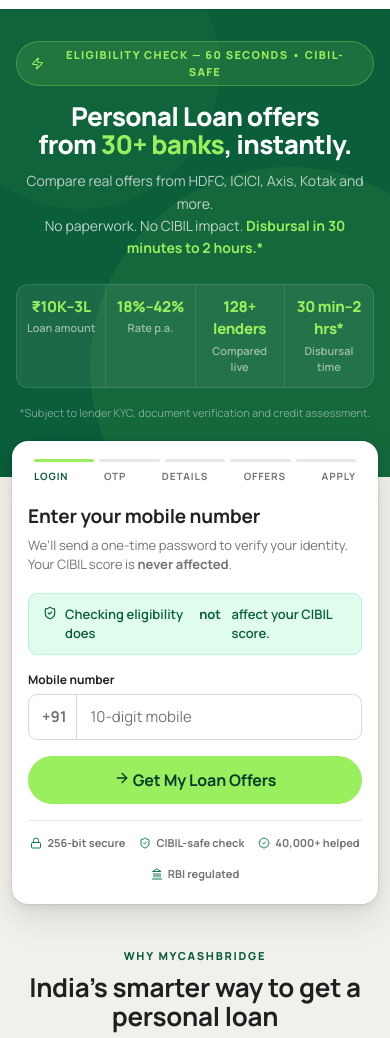
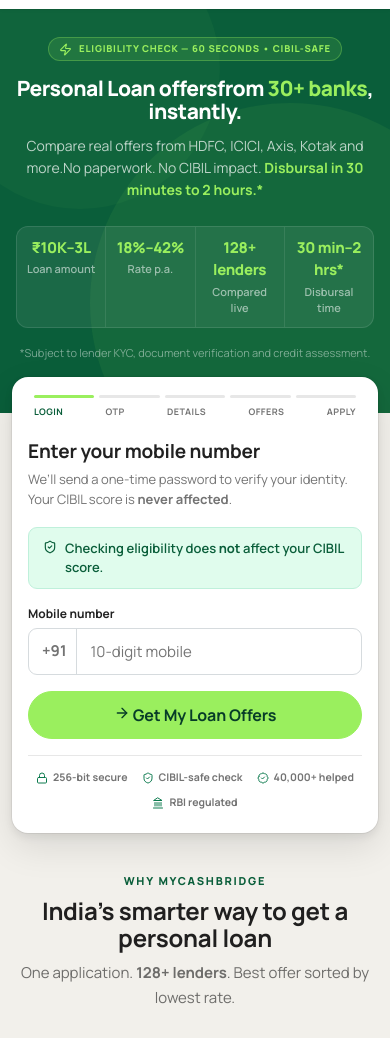
Before and after one commit to rgdevs2022/instant-loan, a website: page index.html in a window 390 px wide. Shown: the part 49-1087 px from the top of the page. Drawn offline with Linux system fonts and the light colour scheme.

Commit message:
git responsive

```diff
--- a/assets/instant-loan.css
+++ b/assets/instant-loan.css
@@ -52,7 +52,7 @@
 a { color: var(--green-accent); text-decoration: none; }
 a:hover { text-decoration: underline; }
 button { font-family: var(--font-sans); }
-h1, h2, h3, h4, h5 { margin: 0; letter-spacing: -0.01em; }
+h1, h2, h3, h4, h5 { margin: 0; letter-spacing: -0.01em; overflow-wrap: break-word; word-break: break-word; }
 p { margin: 0; }
 
 /* ── Layout ────────────────────────────────────────────────── */
@@ -60,6 +60,7 @@
 .section { padding-block: 52px; }
 .center  { text-align: center; }
 .muted   { color: var(--text-soft); }
+@media (max-width: 600px) { br.br-desktop { display: none; } }
 
 /* ── Typography ────────────────────────────────────────────── */
 .eyebrow {
@@ -373,6 +374,8 @@
 .il-hero-badge {
   display: inline-flex;
   align-items: center;
+  flex-wrap: wrap;
+  justify-content: center;
   gap: 7px;
   background: rgba(154,239,94,0.13);
   border: 1px solid rgba(154,239,94,0.30);
@@ -384,6 +387,7 @@
   text-transform: uppercase;
   letter-spacing: 0.12em;
   margin-bottom: 16px;
+  max-width: 100%;
 }
 .il-hero-badge i, .il-hero-badge svg { width: 13px; height: 13px; }
 .il-hero h1 {
@@ -863,19 +867,45 @@
   .two { grid-template-columns: 1fr; gap: 28px; }
   .why-grid { grid-template-columns: repeat(2, 1fr); }
 }
+/* Footer collapses early — 3 columns are unreadable on phones */
+@media (max-width: 640px) {
+  .il-sn-footer-grid { grid-template-columns: 1fr; gap: 20px; padding: 0 16px 24px; }
+  .il-sn-footer-bottom { padding: 14px 16px; }
+}
 @media (max-width: 600px) {
   .wrap { padding-inline: 16px; }
   .section { padding-block: 36px; }
   .band { padding-block: 36px; }
-  .h-sec { font-size: 26px; }
-  .il-hero { padding: 32px 0 56px; }
-  .il-hero h1 { font-size: 26px; }
+  .h-sec { font-size: 24px; }
+  .lead { font-size: 15px; }
+  .il-hero { padding: 28px 0 52px; }
+  .il-hero h1 { font-size: 24px; }
   .il-hero p  { font-size: 14px; }
-  .il-hero-stat { min-width: 80px; padding: 11px 8px; }
+  .il-hero-stat { min-width: 80px; padding: 10px 8px; }
   .il-hero-stat b { font-size: 15px; }
-  .il-card-wrap { padding: 0 12px 44px; }
+  .il-card-wrap { padding: 0 12px 40px; }
 }
 @media (max-width: 500px) {
   .why-grid { grid-template-columns: 1fr; }
-  .il-sn-footer-grid { grid-template-columns: 1fr; gap: 22px; }
 }
+/* Small phones — tighten badge, step labels and trust row */
+@media (max-width: 420px) {
+  .il-hero h1 { font-size: 21px; }
+  .il-hero-badge { font-size: 9.5px; letter-spacing: 0.08em; padding: 4px 10px; }
+  .il-step-label { font-size: 9px; letter-spacing: 0.05em; }
+  .il-trust-row { gap: 10px 14px; }
+  .il-trust-item { font-size: 10.5px; }
+}
+@media (max-width: 380px) {
+  .il-otp-box { width: 42px; height: 50px; font-size: 20px; }
+  .il-otp-boxes { gap: 6px; }
+}
+/* Very small phones (≤340px) — prevent OTP overflow, stack action buttons */
+@media (max-width: 340px) {
+  .il-hero h1 { font-size: 18px; }
+  .il-sn-nav-actions .btn-outline { display: none; }
+  .il-otp-box { width: 36px; height: 44px; font-size: 16px; border-radius: 7px; }
+  .il-otp-boxes { gap: 4px; }
+  .il-actions-row { flex-direction: column; }
+  .il-actions-row .btn { width: 100%; }
+}
--- a/index.html
+++ b/index.html
@@ -90,8 +90,8 @@
         <i data-lucide="zap"></i>
         Eligibility Check &mdash; 60 Seconds &bull; CIBIL-Safe
       </div>
-      <h1>Personal Loan offers<br>from <span>30+ banks</span>, instantly.</h1>
-      <p>Compare real offers from HDFC, ICICI, Axis, Kotak and more.<br>No paperwork. No CIBIL impact. <strong style="color:var(--brand-lime)">Disbursal in 30 minutes to 2 hours.*</strong></p>
+      <h1>Personal Loan offers<br class="br-desktop">from <span>30+ banks</span>, instantly.</h1>
+      <p>Compare real offers from HDFC, ICICI, Axis, Kotak and more.<br class="br-desktop">No paperwork. No CIBIL impact. <strong style="color:var(--brand-lime)">Disbursal in 30 minutes to 2 hours.*</strong></p>
       <div class="il-hero-stats">
         <div class="il-hero-stat"><b>&#8377;10K&ndash;3L</b><span>Loan amount</span></div>
         <div class="il-hero-stat"><b>18%&ndash;42%</b><span>Rate p.a.</span></div>
@@ -125,7 +125,7 @@
             <h2>Enter your mobile number</h2>
             <p>We&rsquo;ll send a one-time password to verify your identity. Your CIBIL score is <strong>never affected</strong>.</p>
           </div>
-          <div class="il-notice"><i data-lucide="shield-check"></i>Checking eligibility does <strong>&nbsp;not&nbsp;</strong> affect your CIBIL score.</div>
+          <div class="il-notice"><i data-lucide="shield-check"></i><span>Checking eligibility does <strong>not</strong> affect your CIBIL score.</span></div>
           <div class="il-field" id="il-mobile-field">
             <label class="il-label" for="il-mobile">Mobile number</label>
             <div class="il-input-prefix">
```
